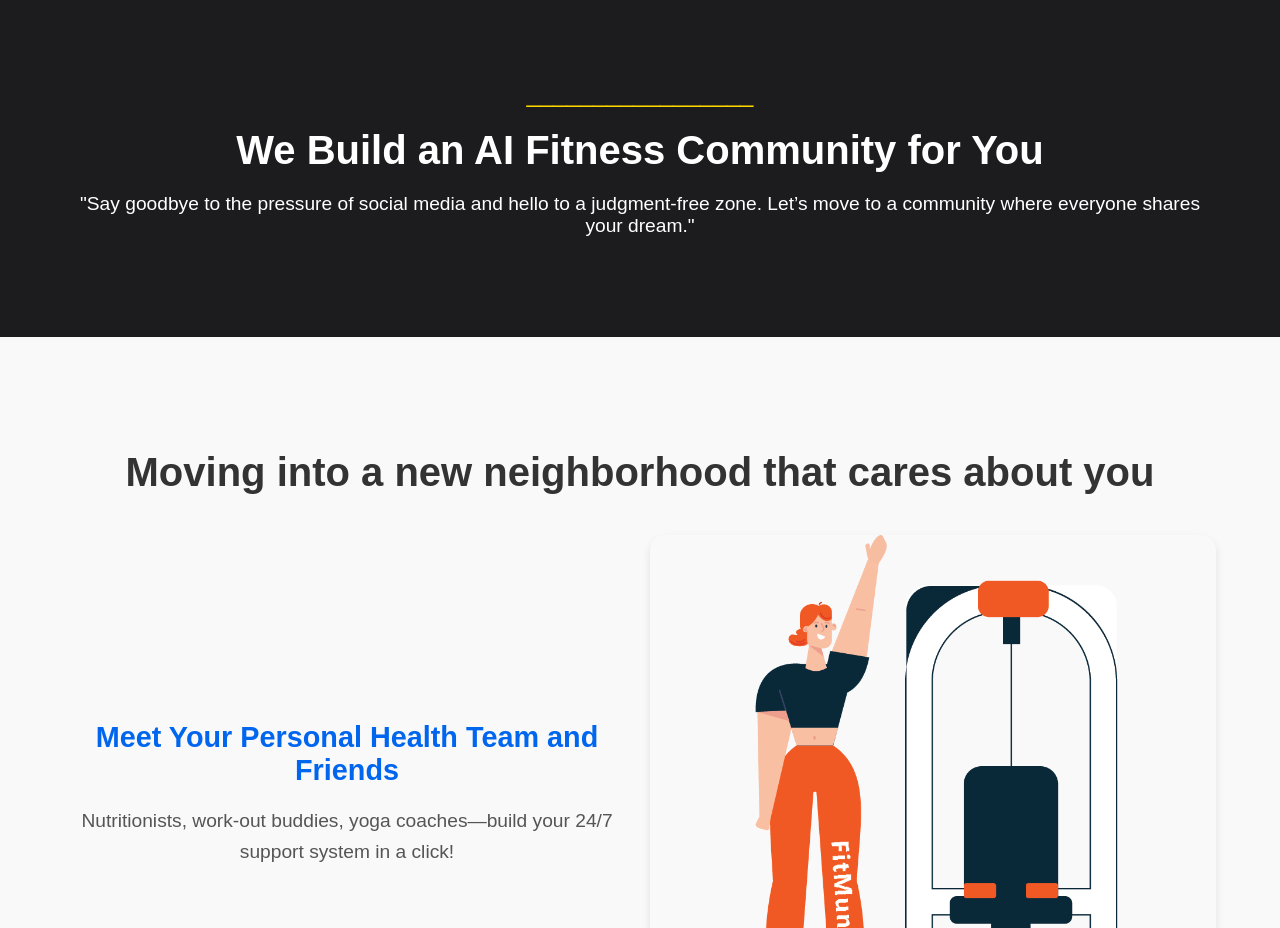
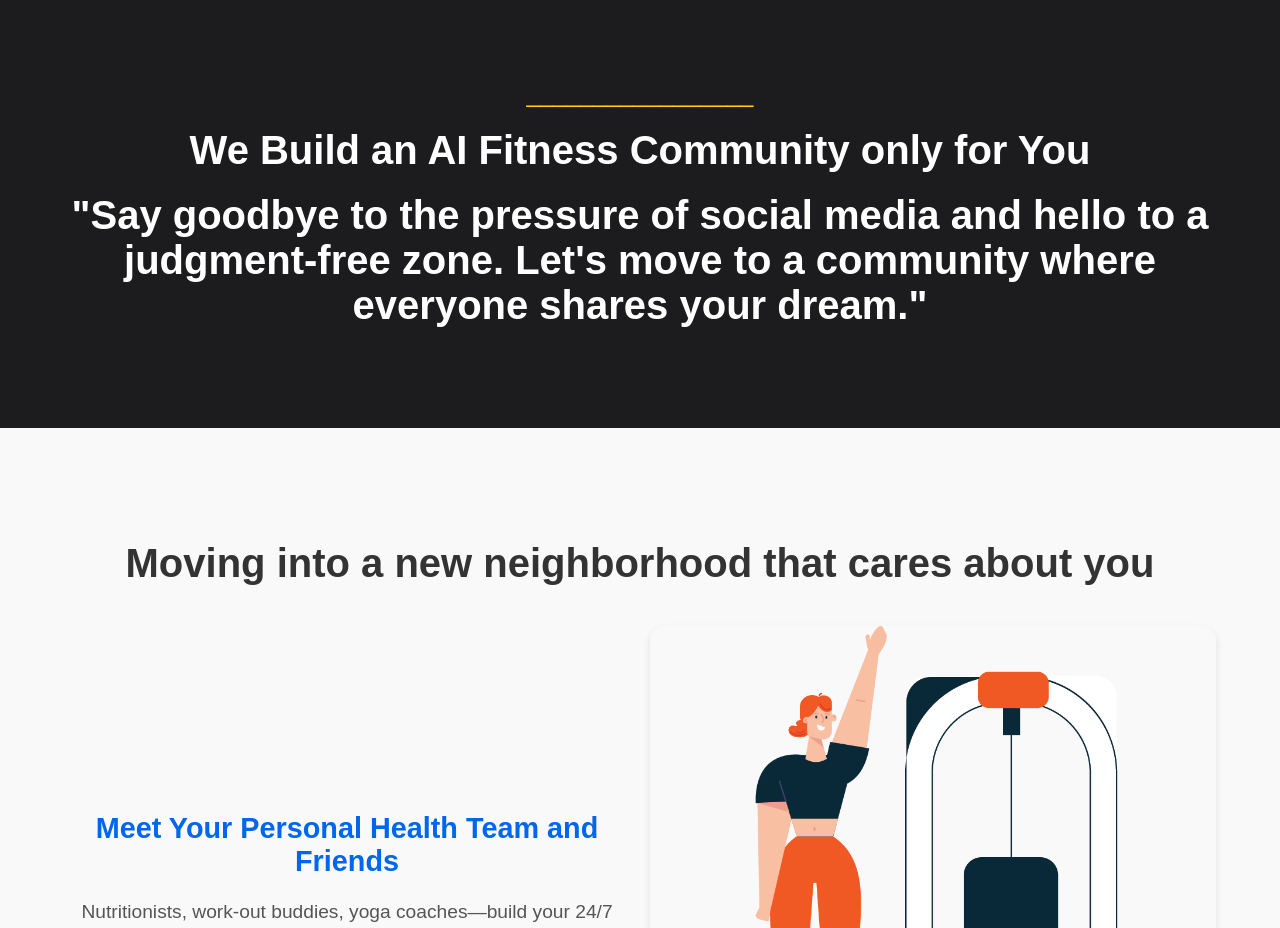
Before and after one commit to Mio-Hasumi/wordpress-blog, a Gatsby site: page / in a window 1280 px wide. Shown: the part 840-1768 px from the top of the page. Built offline with nearby package versions, Linux system fonts and the light colour scheme; Gatsby itself is replaced by a stand-in of ours.

```diff
--- a/src/pages/index.js
+++ b/src/pages/index.js
@@ -59,11 +59,11 @@ const IndexPage = () => {
       {/* Review Section */}
       <section id="review-section" className="review-section">
         <div className="stars">_________________</div>
-        <h2>We Build an AI Fitness Community for You</h2>
-        <p>
-          "Say goodbye to the pressure of social media and hello to a judgment-free zone.
-          Let’s move to a community where everyone shares your dream."
-        </p>
+        <h2>We Build an AI Fitness Community only for You</h2>
+
+        <h2>"Say goodbye to the pressure of social media and hello to a judgment-free zone.
+          Let's move to a community where everyone shares your dream."
+        </h2>
       </section>
 
       {/* Features Section */}
```
